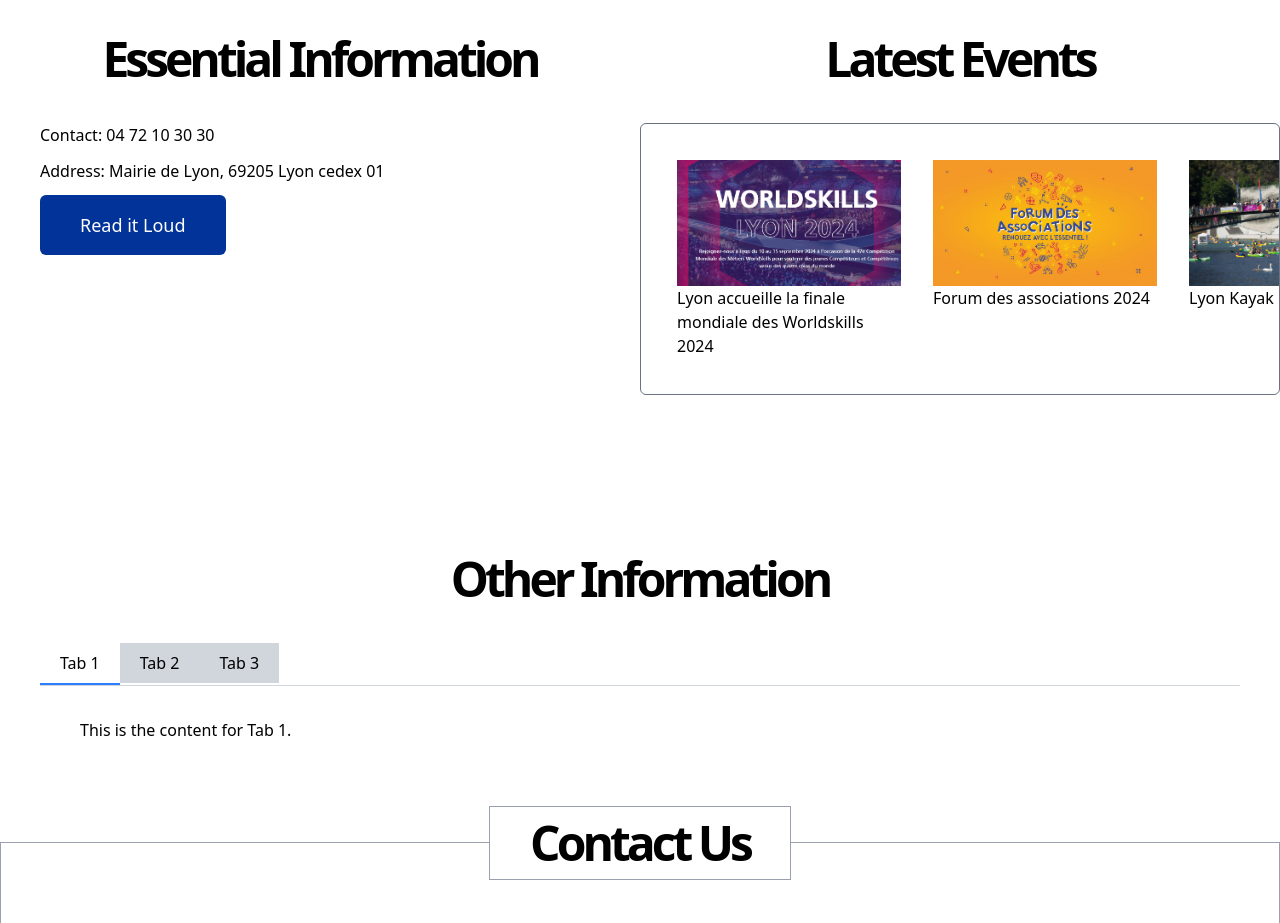
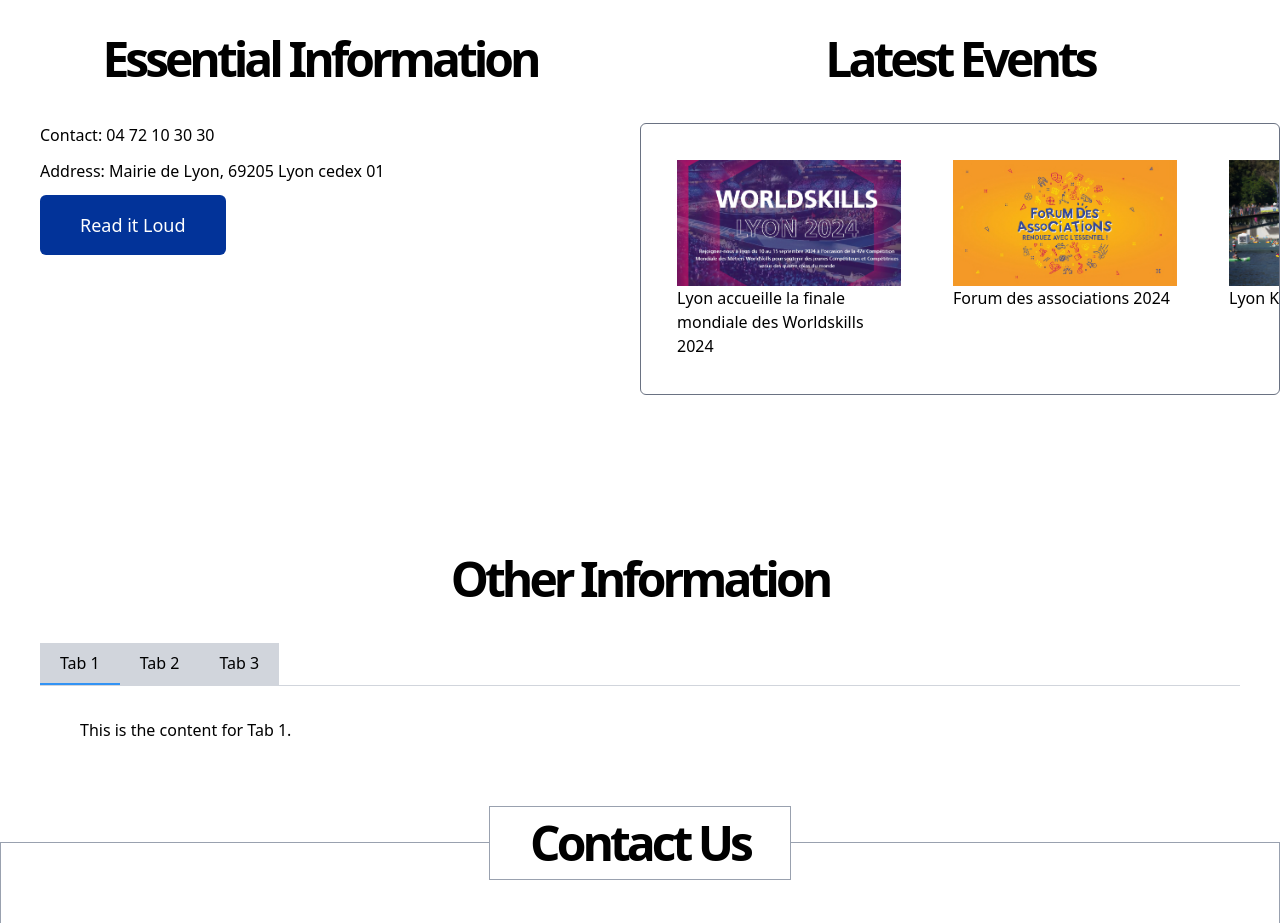
Before and after one commit to adityanandanx/module_f_at1, a Vue app: page / in a window 1280 px wide. Shown: the part 2340-3263 px from the top of the page. Built offline with nearby package versions, Linux system fonts and the light colour scheme.

Commit message:
fix styles

```diff
--- a/src/components/Ess.vue
+++ b/src/components/Ess.vue
@@ -29,8 +29,8 @@ const tts = () => {
     </div>
     <div class="">
       <h2 class="font-bold text-5xl text-center mb-10">Latest Events</h2>
-      <div class="border overflow-scroll border-gray-500 rounded-md w-full">
-        <div class="flex w-fit p-5">
+      <div class="border overflow-x-scroll border-gray-500 rounded-md w-full">
+        <div class="flex w-fit p-5 gap-5">
           <Card
             class="w-64"
             caption="Lyon accueille la finale mondiale des Worldskills 2024"
--- a/src/components/Other.vue
+++ b/src/components/Other.vue
@@ -27,7 +27,9 @@ const data = [
         <button
           class="px-5 py-2 bg-gray-300 cursor-pointer"
           @click="selected = i"
-          :class="{ 'bg-white border-b-2 border-blue-500': selected === i }"
+          :style="{
+            borderBottom: selected === i ? '2px solid #3293f4' : '2px solid #d1d5dc',
+          }"
           v-for="(tab, i) in data"
         >
           {{ tab.label }}
```
